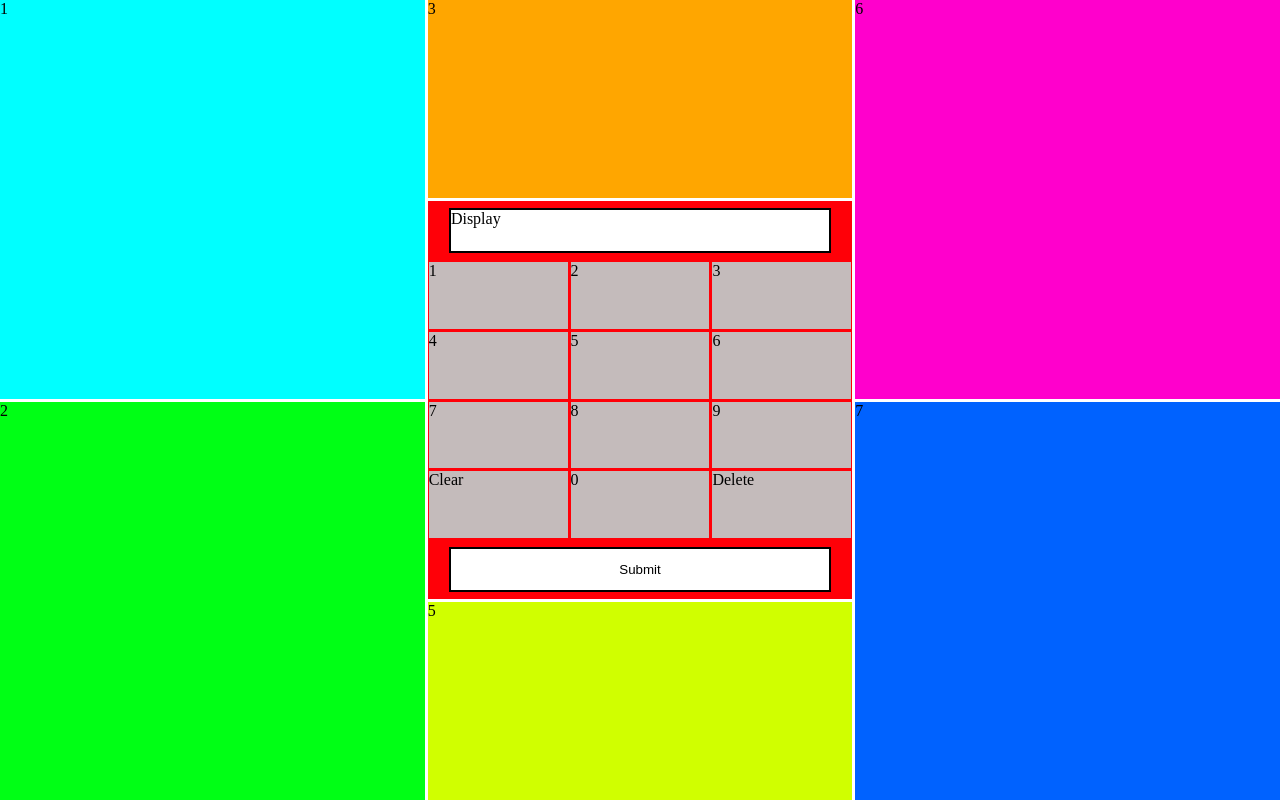
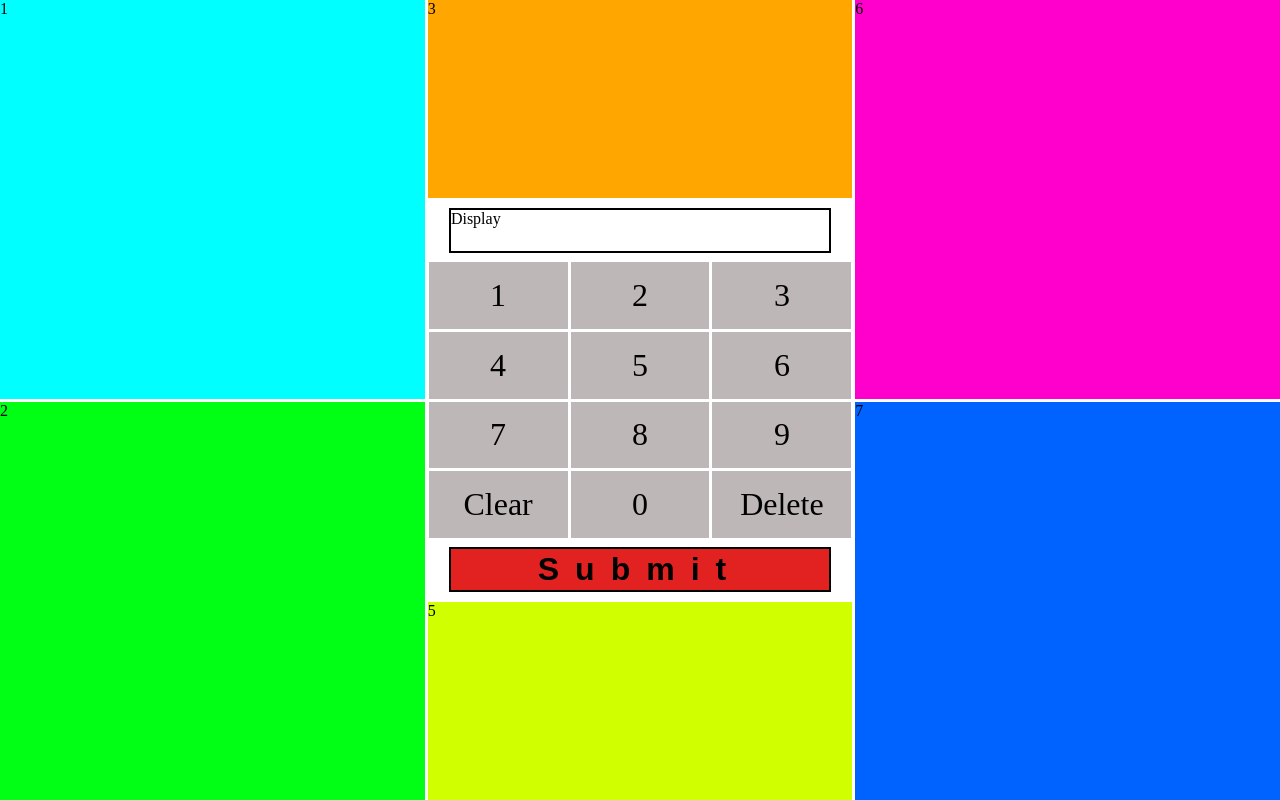
Before and after one commit to UweK17/dartscoreboard, a React (Create React App) app: page / in a window 1280 px wide. Built offline with nearby package versions, Linux system fonts and the light colour scheme.

Commit message:
style nachgebssert Centering

```diff
--- a/src/components/Calculator.js
+++ b/src/components/Calculator.js
@@ -7,19 +7,19 @@ const Calculator = () => {
       <div className='display'>
         Display
       </div>
-      <div class="calculatorLayout">
-        <div class="div1"> 1</div>
-        <div class="div2"> 2</div>
-        <div class="div3"> 3</div>
-        <div class="div4"> 4</div>
-        <div class="div5"> 5</div>
-        <div class="div6"> 6</div>
-        <div class="div7"> 7</div>
-        <div class="div8"> 8</div>
-        <div class="div9"> 9</div>
-        <div class="divClear"> Clear</div>
-        <div class="div0"> 0</div>
-        <div class="divDelete"> Delete</div>
+      <div className="calculatorLayout">
+        <div className="div1"> 1</div>
+        <div className="div2"> 2</div>
+        <div className="div3"> 3</div>
+        <div className="div4"> 4</div>
+        <div className="div5"> 5</div>
+        <div className="div6"> 6</div>
+        <div className="div7"> 7</div>
+        <div className="div8"> 8</div>
+        <div className="div9"> 9</div>
+        <div className="divClear"> Clear</div>
+        <div className="div0"> 0</div>
+        <div className="divDelete"> Delete</div>
       </div>
       <button className="scoreSubmit">Submit</button>
     </>
--- a/src/styles/app.css
+++ b/src/styles/app.css
@@ -33,7 +33,7 @@
   grid-area: 2 / 2 / 4 / 3;
   display: grid;
   grid-template-rows: 15% auto 15%;
-  background-color: rgb(255, 0, 8);
+  background-color: white;
 }
 
 .bottomMiddle {
--- a/src/styles/calculator.css
+++ b/src/styles/calculator.css
@@ -14,6 +14,7 @@
   grid-column-gap: 1px;
   grid-row-gap: 1px;
   }
+
 
 .div1 {grid-area: 1 / 1 / 2 / 2;  }
 .div2 { grid-area: 1 / 2 / 1 / 3; }
@@ -40,15 +41,43 @@
 .div0,
 .divClear,
 .divDelete {
-    background-color: rgb(196, 187, 187);
+  background-color: rgb(189, 183, 183);
   margin: 1px;
+  cursor: pointer;
+  display: flex;
+  justify-content: center;
+  align-items: center;
+  font-size: 2rem;
+}
+
+.div1:hover,
+.div2:hover,
+.div3:hover,
+.div4:hover,
+.div5:hover,
+.div6:hover,
+.div7:hover,
+.div8:hover,
+.div9:hover,
+.div0:hover,
+.divClear:hover,
+.divDelete:hover {
+  background-color: rgb(78, 226, 245);
 }
 
 .scoreSubmit {
   width: 90%;
   height: 75%;
-    background-color: white;
+  background-color: rgb(226, 33, 33);
   border: 2px solid black;
   align-self: center;
   margin: auto;
+  cursor: pointer;
+  font-size: 2rem;
+  font-weight: bold;
+  letter-spacing: 1rem;
 }
+
+.scoreSubmit:hover {
+  background-color: rgb(78, 226, 245);
+}
```
Lines whose indentation alone changed are shown as unchanged.
